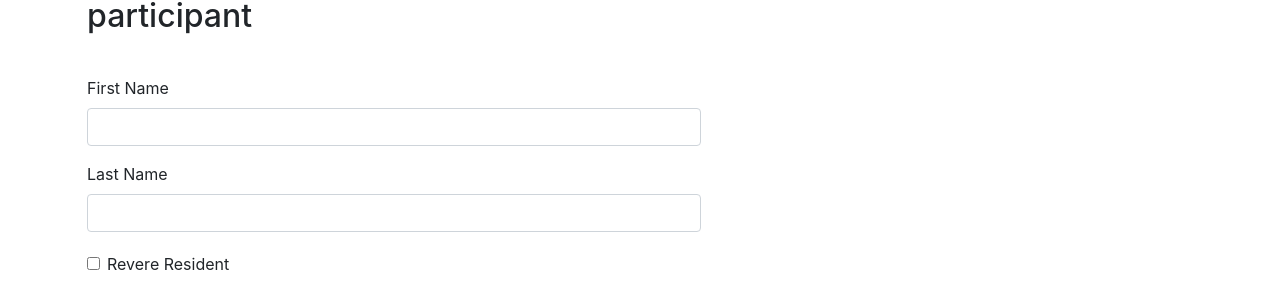
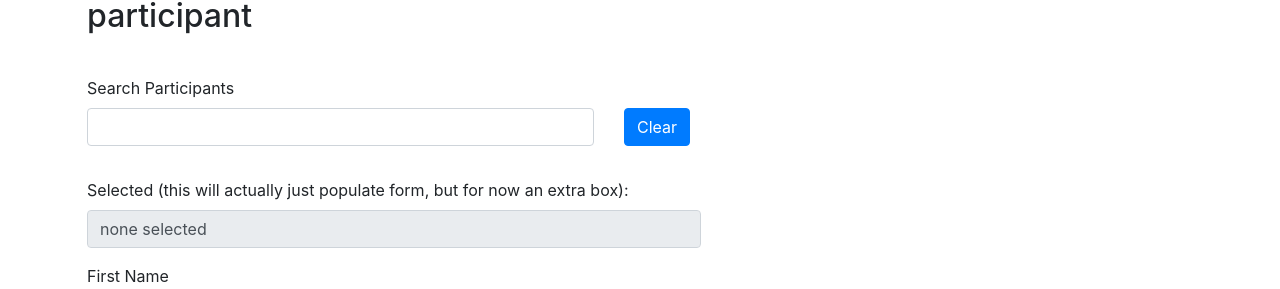
Before and after one commit to codeforboston/harm-reduction, a React (Create React App) app: page /participants in a window 1280 px wide. Shown: the part 254-543 px from the top of the page. Built offline with nearby package versions, Linux system fonts and the light colour scheme; no server answers; the database is empty; sample sign-in values are in the browser's storage.

Commit message:
search matches existing participants by name, fills form—prelim tests

```diff
--- a/package.json
+++ b/package.json
@@ -5,6 +5,7 @@
   "dependencies": {
     "@material-ui/core": "4.10.0",
     "@material-ui/icons": "^4.9.1",
+    "@testing-library/dom": "^7.10.1",
     "@testing-library/jest-dom": "^4.2.4",
     "@testing-library/react": "^9.5.0",
     "@testing-library/user-event": "^7.2.1",
--- /dev/null
+++ b/src/ParticipantLookUp.js
@@ -0,0 +1,99 @@
+import React, { useState, useEffect } from 'react';
+import Form from 'react-bootstrap/Form';
+import Row from 'react-bootstrap/Row';
+import Col from 'react-bootstrap/Col';
+import Button from 'react-bootstrap/Button';
+
+export default props => {
+  const { participants, selection } = props;
+  const [filteredParts, setFilter] = useState([]);
+  const [searchString, setSearchString] = useState('');
+  const [selected, setSelected] = useState('none selected');
+
+  const partsValue = Object.values(participants);
+
+  const resetLookUp = () => {
+    setFilter([]);
+    setSelected('none selected');
+    setSearchString('');
+  };
+
+  const handleKeyUp = e => {
+    if (e.keyCode === 27) {
+      return resetLookUp();
+    }
+    if (e.keyCode === 13) {
+      setSelected(e.target.value);
+      return resetLookUp();
+    }
+    setSearchString(e.target.value);
+    const matchParts = partsValue.filter(b =>
+      b.firstName.includes(searchString)
+    );
+    setFilter(matchParts);
+  };
+
+  const handleResultClick = result => {
+    resetLookUp();
+    selection(result);
+    setSelected(result);
+  };
+
+  const singleResult = (key, result, attribute) => {
+    return (
+      <tr key={key}>
+        <td>
+          <div onClick={() => handleResultClick(result)}>
+            {result[attribute]}
+          </div>
+        </td>
+      </tr>
+    );
+  };
+
+  const resultList = (results, attribute) => {
+    if (results.length > 0) {
+      return results.map((a, i) => singleResult(i, a, attribute));
+    } else {
+      return [];
+    }
+  };
+
+  return (
+    <div>
+      <Form.Group controlId="search">
+        <Form.Label>Search Participants</Form.Label>
+        <Row>
+          <Col xs={10}>
+            <Form.Control
+              type="text"
+              value={searchString}
+              onChange={handleKeyUp}
+              style={{ marginRight: '1em' }}
+            />
+            <table className="table table-bordered">
+              <thead></thead>
+              <tbody>{resultList(filteredParts, 'firstName')}</tbody>
+            </table>
+          </Col>
+          <Col xs={2}>
+            <Button variant="primary" onClick={resetLookUp}>
+              Clear
+            </Button>
+          </Col>
+        </Row>
+      </Form.Group>
+      <Form.Group controlId="result">
+        <Form.Label>
+          Selected (this will actually just populate form, but for now an extra
+          box):
+        </Form.Label>
+        <Form.Control
+          type="text"
+          value={typeof selected === 'string' ? selected : selected.firstName}
+          readOnly
+        />
+      </Form.Group>
+    </div>
+  );
+};
--- a/src/RecordParticipantForm.js
+++ b/src/RecordParticipantForm.js
@@ -1,8 +1,9 @@
-import React, { useReducer } from 'react';
+import React, { useReducer, useEffect, useState } from 'react';
 import Form from 'react-bootstrap/Form';
 import Button from 'react-bootstrap/Button';
 import FormSelect from './FormSelect';
 import { db } from './Firebase';
+import ParticipantLookUp from './ParticipantLookUp';
 
 export const stateOfChange = {
   default: 'Not Decided',
@@ -78,6 +79,8 @@ export default () => {
     }
   );
 
+  const [participants, setParticipants] = useState([]);
+
   const handleChange = e => {
     const value = e.target.value;
     const id = e.target.id;
@@ -104,6 +107,25 @@ export default () => {
     }
   };
 
+  useEffect(
+    () =>
+      db.collection('participants').onSnapshot(snapshot => {
+        const participants = [];
+        snapshot.forEach(doc => {
+          participants.push({
+            id: doc.id,
+            ...doc.data(),
+          });
+        });
+        setParticipants(participants);
+      }),
+    []
+  );
+
+  const select = a => {
+    Object.entries(a).forEach(entry => update({ [entry[0]]: entry[1] }));
+  };
+
   return (
     <div>
       <div
@@ -119,6 +141,7 @@ export default () => {
           <em>{state.status}</em>
         </p>
       </div>
+      <ParticipantLookUp participants={participants} selection={select} />
       <Form onSubmit={handleSubmit} style={{ marginBottom: '20px' }}>
         <Form.Group controlId="firstName">
           <Form.Label>First Name</Form.Label>
```
Also changed, not shown: 2 other files (tests, documents, lock files or other folders).
